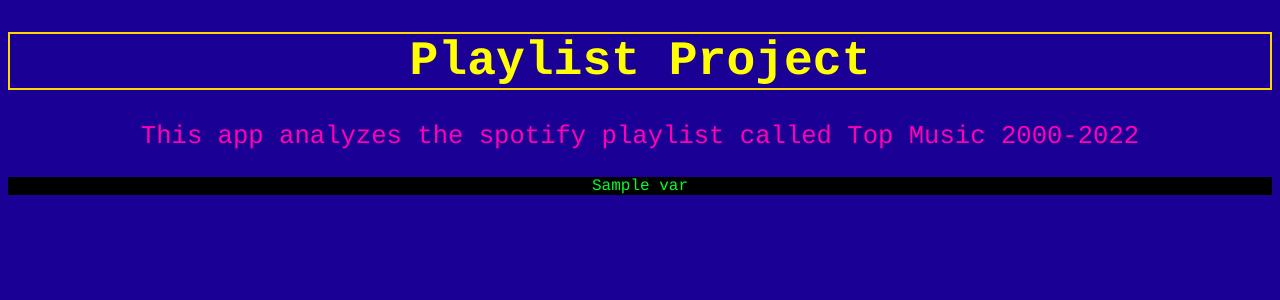
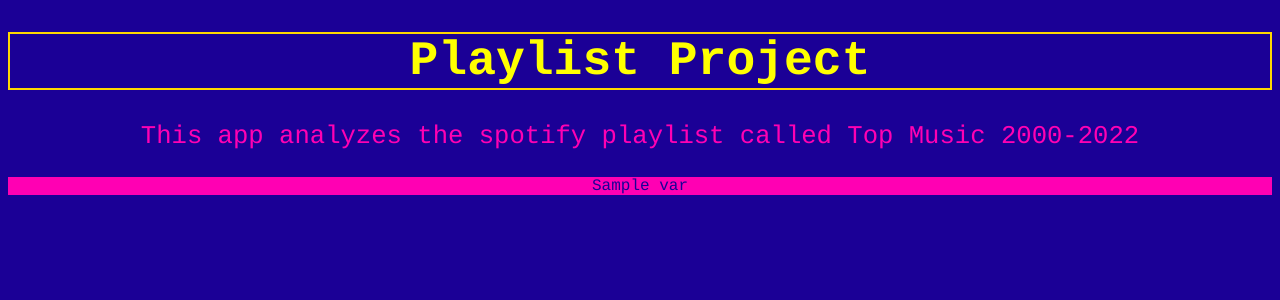
Before and after one commit to hannahb9011/spotify_project, a Flask app: template templates/index.html in a window 1280 px wide. Shown: the top 300 px of the page. Run offline with Flask 2, Linux system fonts and the light colour scheme; the template is opened without the code that fills it: most values are stand-ins (such as "Sample title", 1, 10 or a date in 2020); parts of the project's set-up code (start-up, migrations or seed data) failed here and were passed over.

Commit message:
Update style.css

```diff
--- a/static/style.css
+++ b/static/style.css
@@ -15,8 +15,8 @@
     font-size: 160%;
 }
 .para2 {
-    color: rgb(0, 255, 42);
+    color: rgb(27, 0, 150);
     font-family: courier;
     font-size: 100%;
-    background: black;
+    background: rgb(255, 0, 179);
 }
```
